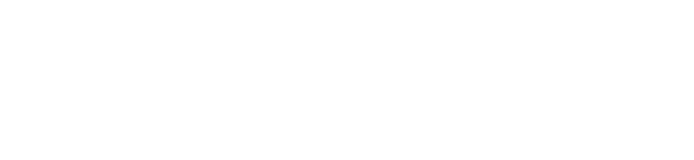
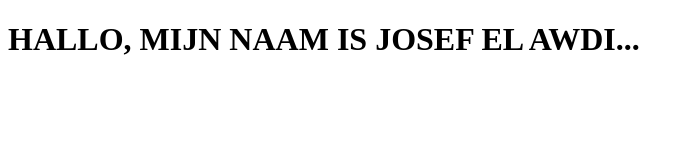
Before and after one commit to Josef0612/Software-Essentials, a plain HTML site: page index.html in a window 1280 px wide. Shown: the whole page, without its empty margins (0-694 px from the left). Drawn offline with Linux system fonts and the light colour scheme.

Commit message:
Update index.html

```diff
--- a/index.html
+++ b/index.html
@@ -3,9 +3,9 @@
 <head>
     <meta charset="UTF-8">
     <meta name="viewport" content="width=device-width, initial-scale=1.0">
-    <title>Document</title>
+    <title>GitHub</title>
 </head>
 <body>
-
+    <h1>HALLO, MIJN NAAM IS JOSEF EL AWDI...</h1>
 </body>
 </html>
```
